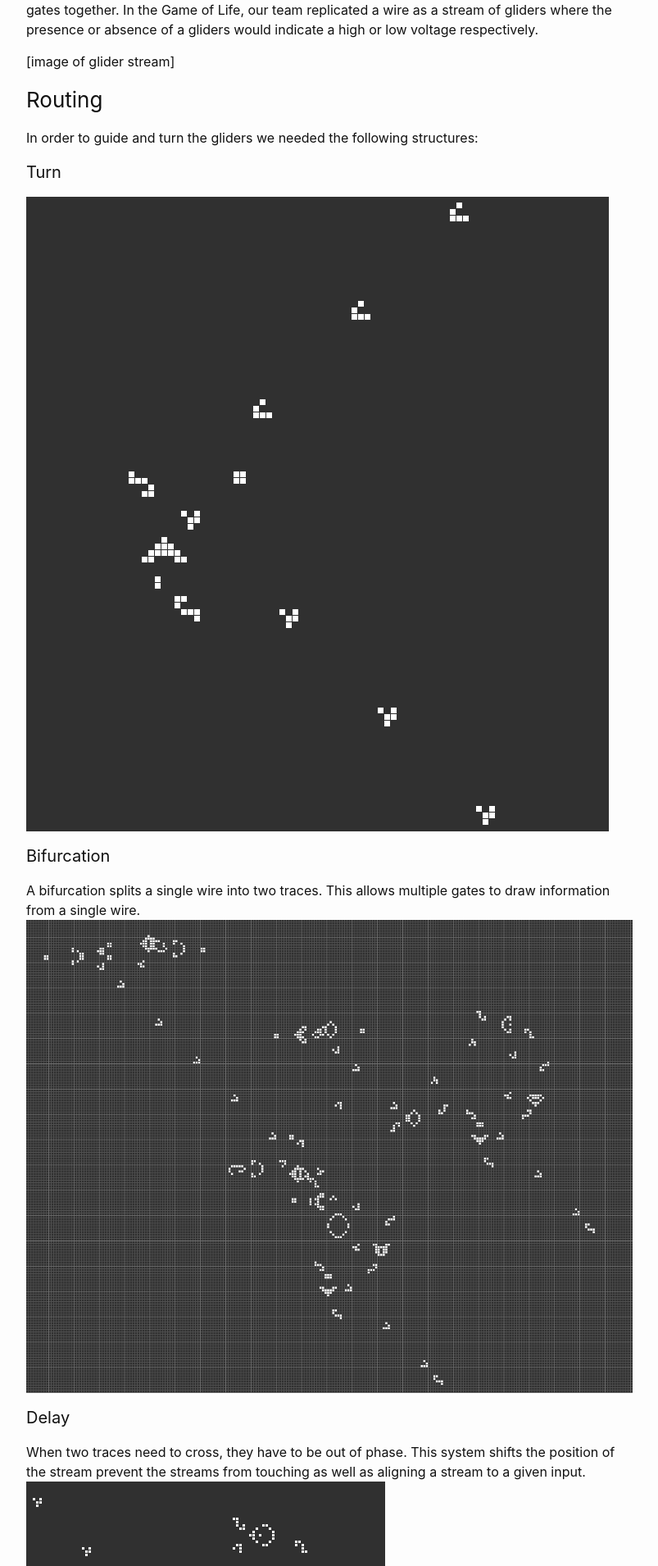
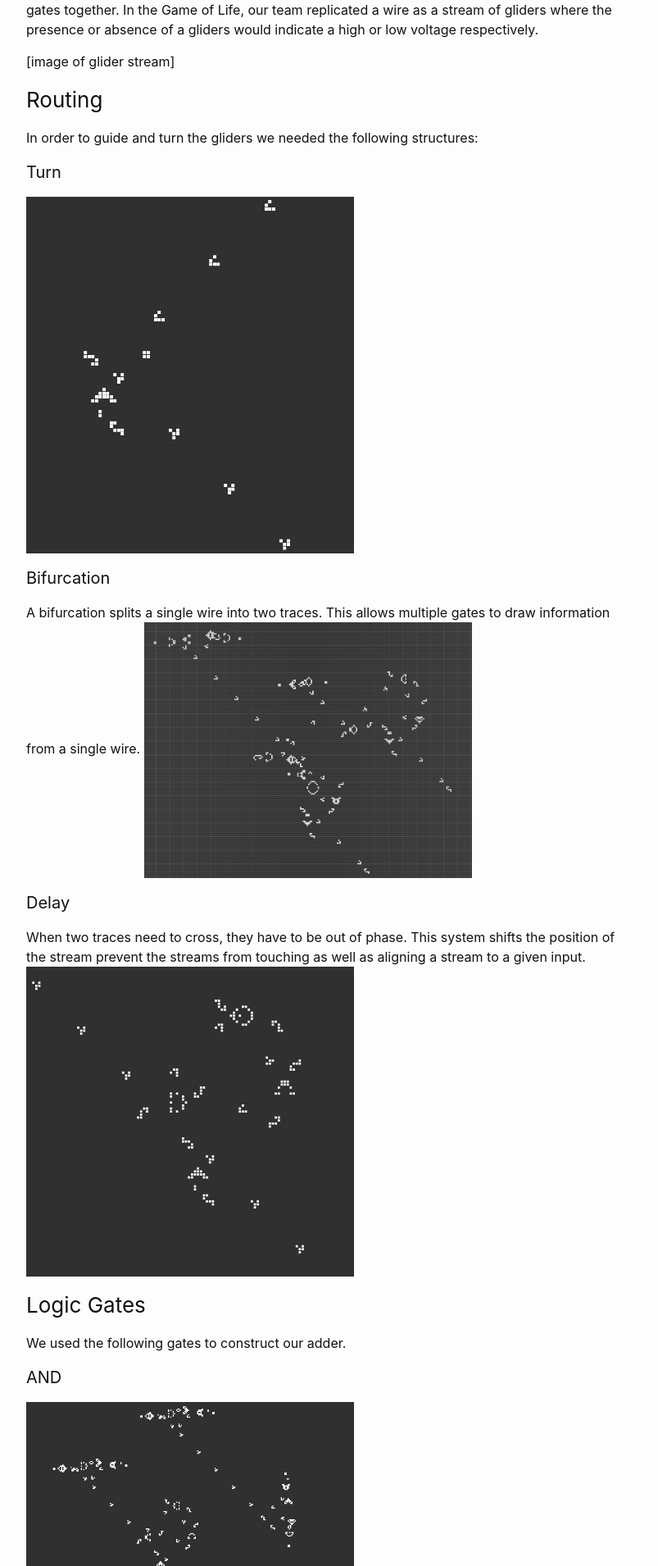
Before and after one commit to wFairmanOlin/wFairmanOlin.github.io, a Jekyll site: the page built from _posts/2018-12-20-CA.md, in a window 1280 px wide. Shown: the part 425-2335 px from the top of the page at 82% size, without its empty margins (238-1041 px from the left). Built offline with Jekyll 4.4.1, drawn with Linux system fonts in a browser that asks for light colours.

Commit message:
adding pics

```diff
--- a/_posts/2018-12-20-CA.md
+++ b/_posts/2018-12-20-CA.md
@@ -16,33 +16,34 @@ In order to replicate an Adder, I needed a few logic gates as well as wires to c
 In order to guide and turn the gliders we needed the following structures:
 
 #### Turn
-![](/assets/img/turn.png)
+<img src="/assets/img/turn.png" style="width:400px;">
 
 #### Bifurcation
 A bifurcation splits a single wire into two traces. This allows multiple gates to
 draw information from a single wire.
-![](/assets/img/bifurcation.png)
+<img src="/assets/img/bifurcation.png" style="width:400px;">
 
 #### Delay
 When two traces need to cross, they have to be out of phase. This system shifts the position
 of the stream prevent the streams from touching as well as aligning a stream to a given input.
-![](/assets/img/delay.png)
+<img src="/assets/img/delay.png" style="width:400px;">
 
 ### Logic Gates
 We used the following gates to construct our adder.
 
 #### AND
-![](/assets/img/and.png)
+<img src="/assets/img/and.png" style="width:400px;">
 
 #### OR
-![](/assets/img/or.png)
+<img src="/assets/img/or.png" style="width:400px;">
 
 #### XOR
-![](/assets/img/xor.png)
+<img src="/assets/img/xor.png" style="width:400px;">
 
 ## Finished Adder
 The following image is our complete adder:
-![](/assets/img/adder.png)
+
+<img src="/assets/img/adder.png" style="width:400px;">
 
 
 Each binary number is entered in either the A or B slots. The sum of the two binary numbers is represented in the sum outputs. If the adder overflows, the C-Out becomes true.
```
Also changed, not shown: _posts/2018-12-18-Crabworks.md (+4 -2 lines).
